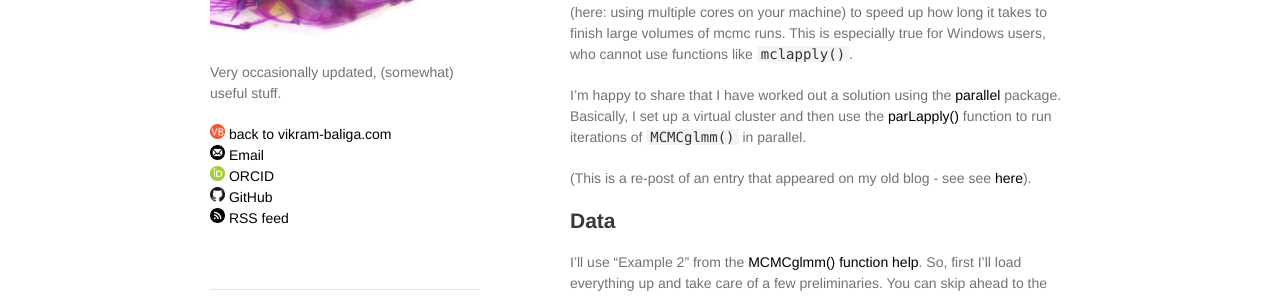
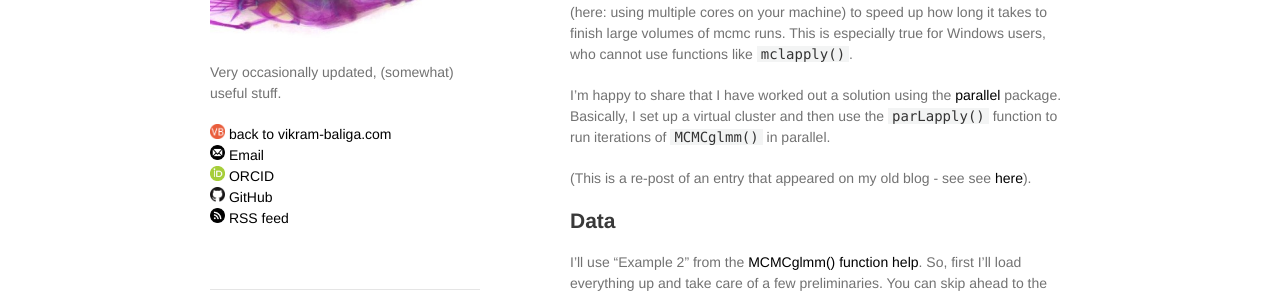
Before and after one commit to vbaliga/vbaliga.github.io, a Jekyll site: the page built from _posts/2019-05-03-parallel-processing-for-mcmcglmm-in-r-windows-friendly.md, in a window 1280 px wide. Shown: the part 233-529 px from the top of the page. Built offline with Jekyll 4.4.1, drawn with Linux system fonts in a browser that asks for light colours; a script that is not in the unit is left out.

```diff
--- a/_posts/2019-05-03-parallel-processing-for-mcmcglmm-in-r-windows-friendly.md
+++ b/_posts/2019-05-03-parallel-processing-for-mcmcglmm-in-r-windows-friendly.md
@@ -7,7 +7,7 @@ title: Parallel processing for MCMCglmm in R (Windows-friendly)
 Lately, I have been using the [MCMCglmm](https://cran.r-project.org/web/packages/MCMCglmm/index.html) package to run linear
 mixed-models in a Bayesian framework. The documentation is generally very good and there are lots of great tips on StackExchange and r-sig-phylo & r-sig-mixed-models…etc. But, there seems to be relatively little support for using parallel processing (here: using multiple cores on your machine) to speed up how long it takes to finish large volumes of mcmc runs. This is especially true for Windows users, who cannot use functions like `mclapply()`.
 
-I’m happy to share that I have worked out a solution using the [parallel](https://www.rdocumentation.org/packages/parallel/versions/3.5.1) package. Basically, I set up a virtual cluster and then use the [parLapply()](https://stat.ethz.ch/R-manual/R-patched/library/parallel/html/clusterApply.html) function to run iterations of `MCMCglmm()` in parallel.
+I’m happy to share that I have worked out a solution using the [parallel](https://www.rdocumentation.org/packages/parallel/versions/3.5.1) package. Basically, I set up a virtual cluster and then use the [`parLapply()`](https://stat.ethz.ch/R-manual/R-patched/library/parallel/html/clusterApply.html) function to run iterations of `MCMCglmm()` in parallel.
 
 (This is a re-post of an entry that appeared on my old blog - see see [here](https://www.vikram-baliga.com/blog/2018/9/30/parallel-processing-for-mcmcglmm-in-r-windows-friendly)).
 <!---more--->
```
